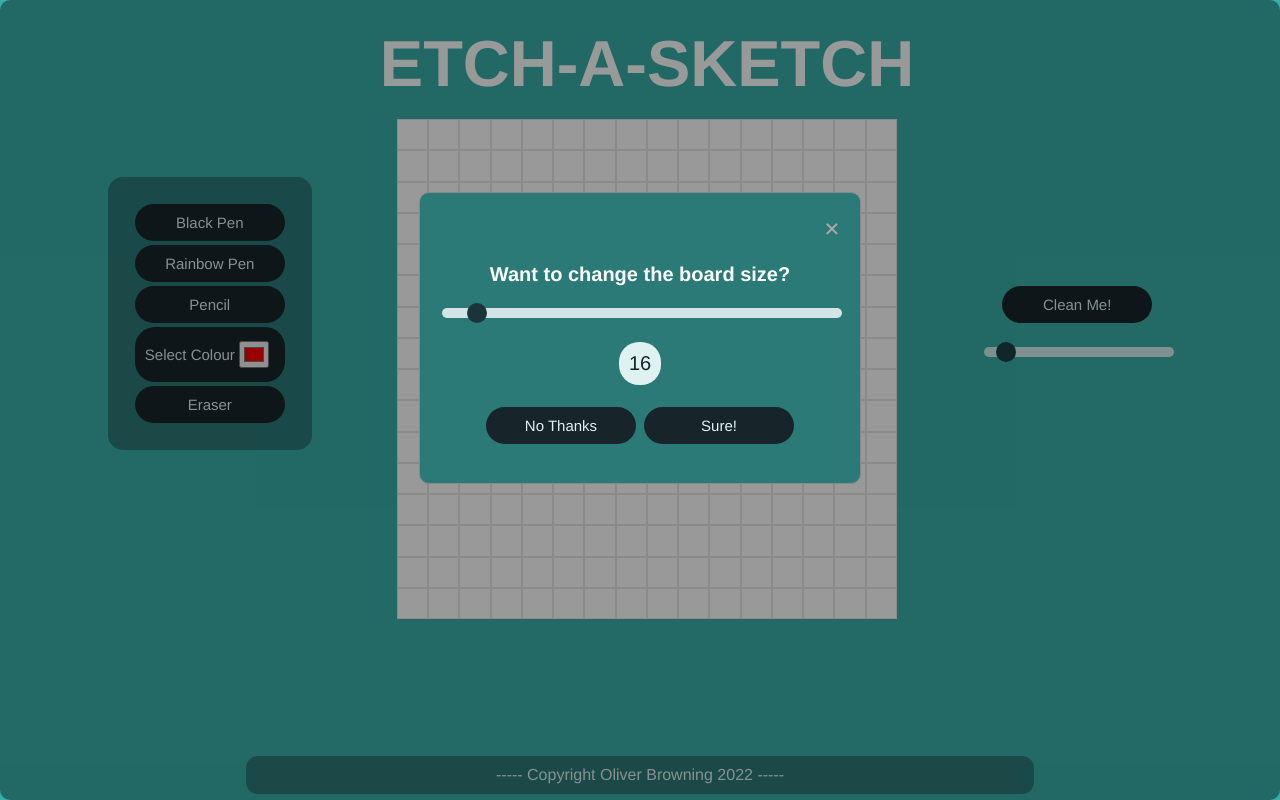
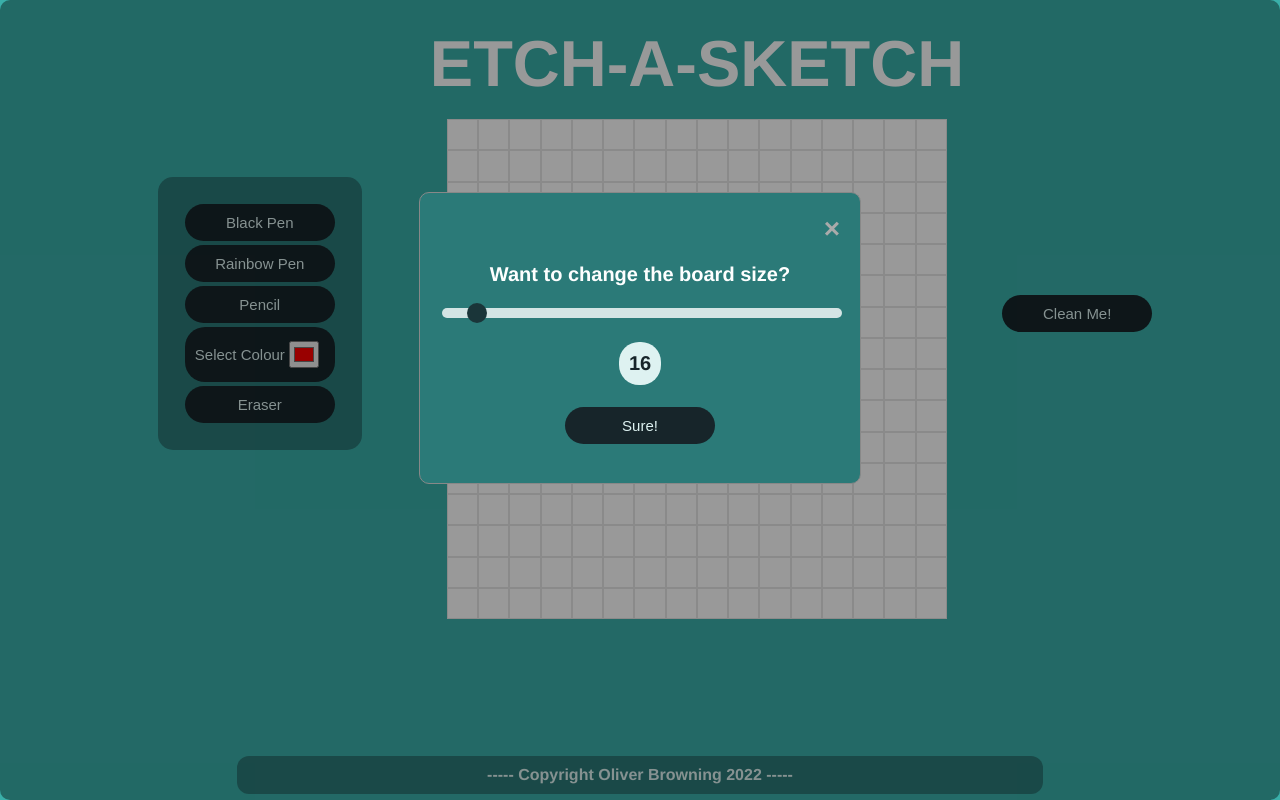
Before and after one commit to lemenade3/Etch-a-Sketch, a plain HTML site: page index.html in a window 1280 px wide. Both pictures are taken after a click on the button "Clean Me!". Drawn offline with Linux system fonts and the light colour scheme.

Commit message:
Updates to remove unnecessary code

```diff
--- a/index.html
+++ b/index.html
@@ -13,14 +13,14 @@
 
         <div class='left'>
             <div class='pencils'>
-                <button id='bPen'>Black Pen</button>
-                <button id='rPen'>Rainbow Pen</button>
-                <button id='pencil'>Pencil</button>
-                <button id='pickColour'>
+                <button class='btn' id='bPen'>Black Pen</button>
+                <button class='btn' id='rPen'>Rainbow Pen</button>
+                <button class='btn' id='pencil'>Pencil</button>
+                <button class='btn' id='selectColour'>
                     Select Colour
                     <input type="color" value="#ff0000" id="colourSelector">
                 </button>
-                <button id='erase'>Eraser</button>
+                <button class='btn' id='erase'>Eraser</button>
             </div>
         </div>
 
@@ -30,7 +30,7 @@
         </div>
 
         <div class='right'>
-            <button id='clearButton'>Clean Me!</button>
+            <button class='btn' id='cleanMe'>Clean Me!</button>
             <div id="newBoardModal" class="modal">
                 <div class="modal-content">
                     <span class="close">&times;</span>
@@ -40,14 +40,10 @@
                     </div>
                     <div id='num'></div>
                     <div>
-                        <button id="exit">No Thanks</button>
-                        <button>Sure!</button>
+                        <button class='btn' id="exit">Sure!</button>
                     </div>
 
                 </div>
-            </div>
-            <div class='gridSelector'>
-                <input type="range" min="10" max="100" value="16" class="slider" id="myRange">
             </div>
         </div>
     </div>
--- a/script.js
+++ b/script.js
@@ -28,7 +28,7 @@ const pixels = document.getElementsByClassName("pixel");
 
 // Button for clearing grid and open modal for next grid size option
 
-const clearButton = document.querySelector("#clearButton");
+const clearButton = document.querySelector("#cleanMe");
 
 function clearGrid() {
     for (i = 0; i < pixels.length; i++) {
@@ -102,10 +102,10 @@ pencil.addEventListener('click', function () {
     }
 });
 
-const pickColour = document.querySelector("#pickColour");
+const selectColour = document.querySelector("#selectColour");
 let colourSelector = document.querySelector("#colourSelector");
 
-pickColour.addEventListener('click', function () {
+selectColour.addEventListener('click', function () {
     for (let i = 0; i < pixels.length; i++) {
         pixels[i].addEventListener('mouseover', function () {
             colour = colourSelector.value;
--- a/style.css
+++ b/style.css
@@ -1,17 +1,25 @@
-h1 {
+body {
+    background-color: #3AAFA9;
+    display: flex;
+    flex-direction: column;
+    align-items: center;
+    font-family: Helvetica Neue, Helvetica, Arial, sans-serif;
     color: #FEFFFF;
-    font-family: Helvetica Neue, Helvetica, Arial, sans-serif;
     font-weight: bold;
-    font-size: 65px;
-    margin: 18px;
 }
 
-h2 {
-    color: #FEFFFF;
-    font-family: Helvetica Neue, Helvetica, Arial, sans-serif;
-    font-weight: bold;
-    font-size: 20px;
-    margin: 18px;
+.main {
+    display: flex;
+    align-items: center;
+}
+
+.footer {
+    display: flex;
+    justify-content: center;
+    height: 50px;
+    position: fixed;
+    bottom: 0;
+    width: 100%;
 }
 
 .left {
@@ -34,9 +42,6 @@ h2 {
 .right {
     display: flex;
     flex-direction: column;
-    margin: 50px;
-    align-items: center;
-
 }
 
 .pencils {
@@ -44,26 +49,7 @@ h2 {
     flex-direction: column;
 }
 
-.footer {
-    display: flex;
-    justify-content: center;
-    background-color: #3AAFA9;
-    height: 50px;
-    position: fixed;
-    bottom: 0;
-    width: 100%;
-}
-
-#copyright {
-    align-self: center;
-    color: #DEF2F1;
-    font-family: Helvetica Neue, Helvetica, Arial, sans-serif;
-    background-color: #2B7A78;
-    padding: 10px 250px 10px 250px;
-    border-radius: 12px;
-}
-
-button {
+.btn {
     background-color: #17252A;
     color: #DEF2F1;
     padding: 10px;
@@ -71,15 +57,14 @@ button {
     border-style: none;
     margin: 2px;
     border-radius: 20px;
-    font-family: Helvetica Neue, Helvetica, Arial, sans-serif;
     font-size: 15px;
 }
 
-#clearButton {
+#cleanMe {
     margin: 20px;
 }
 
-#pickColour {
+#selectColour {
     display: flex;
     align-items: center;
 }
@@ -89,20 +74,26 @@ button {
   margin: 4px;
 }
 
-/* Grid Styling */
+h1 {
 
-body {
-    background-color: #3AAFA9;
-    display: flex;
-    flex-direction: column;
-    align-items: center;
-
+    font-size: 65px;
+    margin: 18px;
 }
 
-.main {
-    display: flex;
-    align-items: center;
+h2 {
+    font-size: 20px;
+    margin: 18px;
 }
+
+#copyright {
+    align-self: center;
+    color: #DEF2F1;
+    background-color: #2B7A78;
+    padding: 10px 250px 10px 250px;
+    border-radius: 12px;
+}
+
+/* Grid Styling */
 
 .container {
     display: flex;
@@ -121,7 +112,6 @@ body {
 }
 
 .pixel {
-    background-color: white;
     flex: 1;
     border-color: rgb(230, 230, 230);
     border-style: solid;
@@ -172,10 +162,10 @@ body {
     cursor: pointer;
 }
 
-/* Styles Slider */
+/* Slider */
 
 .gridSelector {
-    width: 100%; /* Width of the outside container */
+    width: 100%;
   }
 
   .slider {
@@ -190,7 +180,6 @@ body {
     transition: opacity .2s;
   }
 
-  /* Mouse-over effects */
   .slider:hover {
     opacity: 1; /* Fully shown on mouse-over */
   }
@@ -216,8 +205,7 @@ body {
   #num {
       background-color: #DEF2F1;
       color: #17252A;
-      font-size: 20px;
-      font-family: Helvetica Neue, Helvetica, Arial, sans-serif;
+      font-size: 20px;;
       padding: 10px;
       border-radius: 20px;
       margin: 20px;
```
Also changed, not shown: 1 other file.
